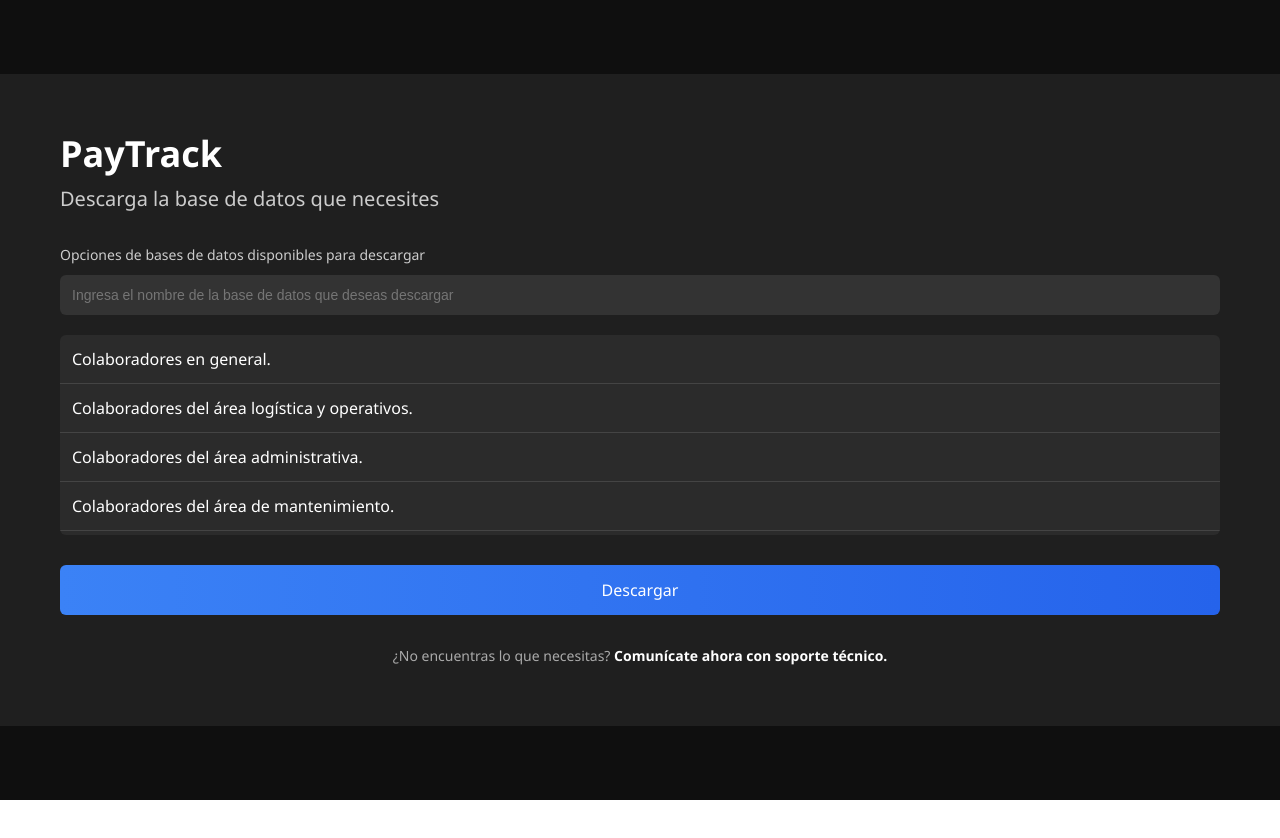
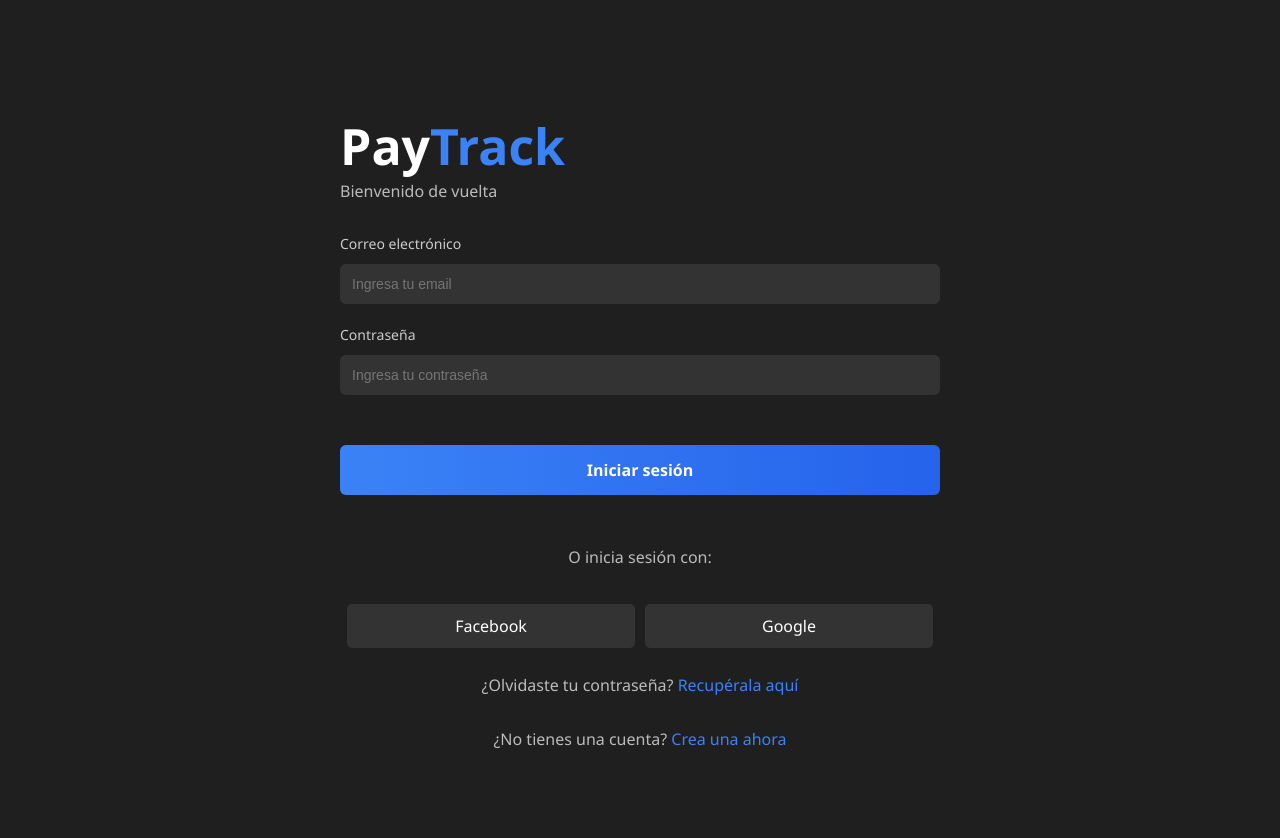
Before and after one commit to mm6980183-art/PROYECTO_DE_NOMINA_FINAL, a React (Vite) app: page /login in a window 1280 px wide. Shown: the top 838 px of the page. Before the commit the page ends 800 px from the top, so only its background shows below. Built offline with nearby package versions, Linux system fonts and the light colour scheme.

Commit message:
Creacion de rutas

```diff
--- a/package.json
+++ b/package.json
@@ -11,7 +11,8 @@
   },
   "dependencies": {
     "react": "^19.2.0",
-    "react-dom": "^19.2.0"
+    "react-dom": "^19.2.0",
+    "react-router-dom": "^7.10.0"
   },
   "devDependencies": {
     "@eslint/js": "^9.39.1",
--- a/src/App.tsx
+++ b/src/App.tsx
@@ -3,6 +3,19 @@ import './App.css'
 import LoginPage from './pages/auth/login'
 import CreateUser from './pages/user/createuser'
 import DownloadsPage from './pages/downloads/downloads'
+import { Route, Routes } from 'react-router-dom'
+
+function App() {
+return (
+<Routes>
+  <Route path='/login' element={<LoginPage/>}/>
+  <Route path='/createuser' element={<CreateUser/>}/>
+  <Route path='/downloads' element={<DownloadsPage/>}/>
+</Routes>
+);
+}
+
+export default App
 
 // function App() {
 //   const [count, setCount] = useState(0)
@@ -22,11 +35,11 @@ import DownloadsPage from './pages/downloads/downloads'
 
 // export default App
 
-function App() {
-    const [count, setCount] = useState(0)
-  return (
-    <DownloadsPage></DownloadsPage>
-  )
-}
+// function App() {
+//     const [count, setCount] = useState(0)
+//   return (
+//     <DownloadsPage></DownloadsPage>
+//   )
+// }
 
-export default App
+// export default App
--- a/src/main.jsx
+++ b/src/main.jsx
@@ -2,9 +2,12 @@ import { StrictMode } from 'react'
 import { createRoot } from 'react-dom/client'
 import './index.css'
 import App from './App.tsx'
+import { BrowserRouter } from 'react-router-dom'
 
 createRoot(document.getElementById('root')).render(
   <StrictMode>
+    <BrowserRouter>
     <App />
+    </BrowserRouter>
   </StrictMode>,
 )
--- a/src/pages/auth/login.tsx
+++ b/src/pages/auth/login.tsx
@@ -1,4 +1,4 @@
-import './auth.css'
+import './login.css'
 
 const LoginPage = () => {
     return (
--- a/src/pages/downloads/downloads.tsx
+++ b/src/pages/downloads/downloads.tsx
@@ -1,4 +1,4 @@
-import './auth.css'
+import './downloads.css'
 
 const DownloadsPage =() =>{
     return (
--- a/src/pages/user/createuser.tsx
+++ b/src/pages/user/createuser.tsx
@@ -1,4 +1,4 @@
-import './auth.css'
+import './createuser.css'
 
 const CreateUser = () =>{
     return (
```
Also changed, not shown: src/pages/auth/login.css (renamed from src/pages/auth/auth.css), src/pages/downloads/downloads.css (renamed from src/pages/downloads/auth.css), src/pages/user/createuser.css (renamed from src/pages/user/auth.css), 1 other file (tests, documents, lock files or other folders).
